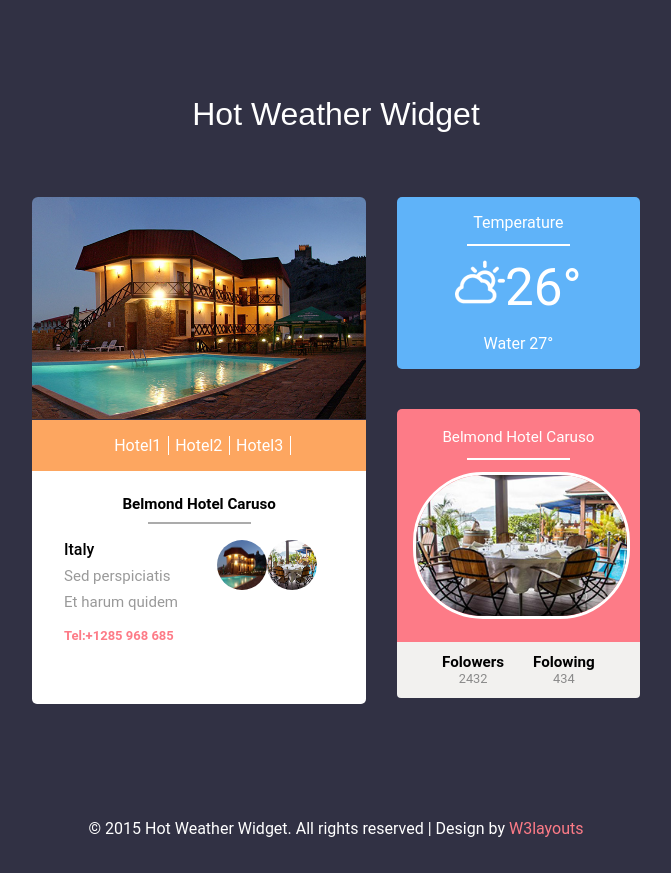
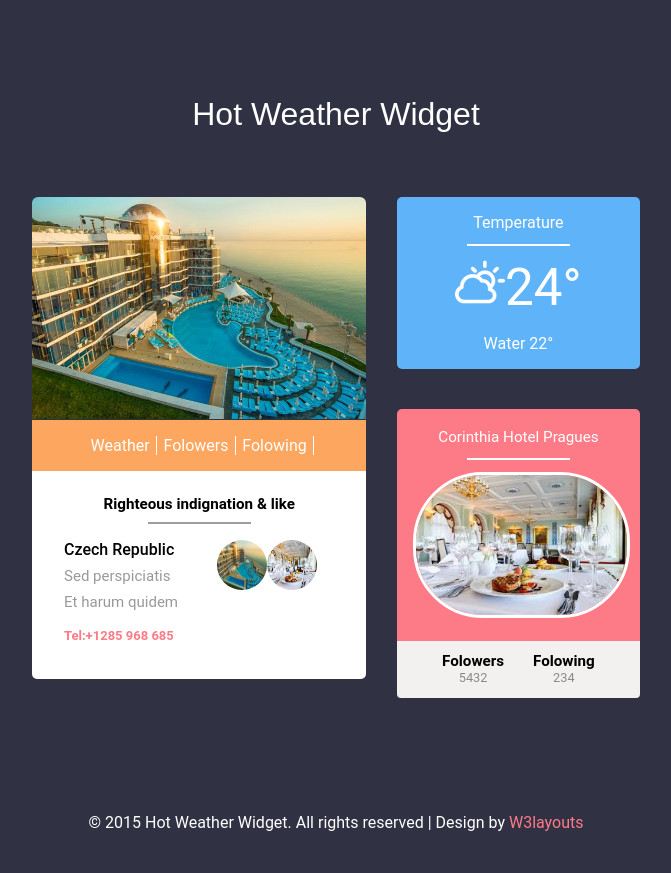
Before and after one commit to KiraJS/angular-course, an Angular app: page / in a window 1280 px wide. Shown: the whole page, without its empty margins (304-975 px from the left). Built offline with nearby package versions, Linux system fonts and the light colour scheme; grey boxes are pictures that could not be loaded.

Commit message:
changed view/added ngFor

```diff
--- a/src/app/app.component.html
+++ b/src/app/app.component.html
@@ -3,13 +3,13 @@
 <div class="element">
   <div class="element-left">
 
-    <app-left-view (onChanged)="onChanged($event)" [index]="index" [description]="description" ></app-left-view>
+    <app-left-view (onChanged)="onChanged($event)" [int]="int" [description]="description" ></app-left-view>
 
   </div>
 
   <div class="element-right">
-    <app-temperature [index]="index" [description]="description"> </app-temperature>
-    <app-teddy [index]="index"  [description]="description"></app-teddy>
+    <app-temperature [int]="int" [description]="description"> </app-temperature>
+    <app-teddy [int]="int"  [description]="description"></app-teddy>
   </div>
 
   <div class="clear"> </div>
--- a/src/app/app.component.ts
+++ b/src/app/app.component.ts
@@ -5,7 +5,7 @@ interface IApp {
   linkSign: string;
   copyRight: string;
   linkUrl: string;
-  index: number;
+  int: number;
   onChanged(increased: number): void;
   description: {title: string, subtitle:string, descr1: string, descr2: string, phone: string, imgSrc1: string, imgSrc2: string, temp: number, waterTemp: number, folowers: number, folowing: number}[];
 }
@@ -21,9 +21,9 @@ export class AppComponent implements IApp{
   public linkSign: string = "W3layouts";
   public copyRight: string = '© 2015 Hot Weather Widget. All rights reserved | Design by  ';
   public linkUrl: string = 'http://w3layouts.com/';
-  public index: number = 1;
+  public int: number = 0;
   onChanged(increased: number): void{
-    this.index = increased;
+    this.int = increased;
   }
   public description = [{
     title: "Corinthia Hotel Pragues",
--- a/src/app/left-view/left-view.component.css
+++ b/src/app/left-view/left-view.component.css
@@ -1,7 +1,71 @@
+/*--
+Author: W3layouts
+Author URL: http://w3layouts.com
+License: Creative Commons Attribution 3.0 Unported
+License URL: http://creativecommons.org/licenses/by/3.0/
+--*/
+/* start editing from here */
+html,body,div,span,applet,object,iframe,h1,h2,h3,h4,h5,h6,p,blockquote,pre,a,abbr,acronym,address,big,cite,code,del,dfn,em,img,ins,kbd,q,s,samp,small,strike,strong,sub,sup,tt,var,b,u,i,dl,dt,dd,ol,nav ul,nav li,fieldset,form,label,legend,table,caption,tbody,tfoot,thead,tr,th,td,article,aside,canvas,details,embed,figure,figcaption,footer,header,hgroup,menu,nav,output,ruby,section,summary,time,mark,audio,video{margin:0;padding:0;border:0;font-size:100%;font:inherit;vertical-align:baseline;}
+article, aside, details, figcaption, figure,footer, header, hgroup, menu, nav, section {display: block;}
+ol,ul{list-style:none;margin:0;padding:0;}
+blockquote,q{quotes:none;}
+blockquote:before,blockquote:after,q:before,q:after{content:'';content:none;}
+table{border-collapse:collapse;border-spacing:0;}
+/* start editing from here */
+a{text-decoration:none;}
+.txt-rt{text-align:right;}/* text align right */
+.txt-lt{text-align:left;}/* text align left */
+.txt-center{text-align:center;}/* text align center */
+.float-rt{float:right;}/* float right */
+.float-lt{float:left;}/* float left */
+.clear{clear:both;}/* clear float */
+.pos-relative{position:relative;}/* Position Relative */
+.pos-absolute{position:absolute;}/* Position Absolute */
+.vertical-base{	vertical-align:baseline;}/* vertical align baseline */
+.vertical-top{	vertical-align:top;}/* vertical align top */
+.underline{	padding-bottom:5px;	border-bottom: 1px solid #eee; margin:0 0 20px 0;}/* Add 5px bottom padding and a underline */
+nav.vertical ul li{	display:block;}/* vertical menu */
+nav.horizontal ul li{	display: inline-block;}/* horizontal menu */
+img{max-width:100%;}
+/*end reset*/
+/*--login start here--*/
+body{
+  font-family: 'Roboto', sans-serif;
+  font-size: 100%;
+  background:#313144;
+}
+a {
+  text-decoration: none;
+}
+a:hover {
+  transition: 0.5s all;
+  -webkit-transition: 0.5s all;
+  -moz-transition: 0.5s all;
+  -o-transition: 0.5s all;
+}
+/*--header start here--*/
+h1 {
+  text-align: center;
+  font-size: 2em;
+  color: #fff;
+  margin: 3em 0em 2em 0em;
+  font-family: 'Quicksand', sans-serif;
+}
+.element {
+  width: 40%;
+  margin: 0 auto 7em;
+}
 .ele-strip {
   background: #fda660;
   padding: 1em 1em;
   margin: -3px 0px 0px 0px;
+}
+.temperatur {
+  background: #5fb3f9;
+  text-align: center;
+  padding: 1em 1em;
+  border-radius: 5px;
+  margin-bottom: 2.5em;
 }
 .ele-strip ul{
   text-align: center;
@@ -14,81 +78,132 @@
 .ele-strip ul li a{
   font-size:1em;
   color: #fff;
-  cursor: pointer;
 }
-@media(max-width:1440px){
-  .ele-strip ul li {
-    padding: 0em 0.8em;
-  }
-  .ele-strip ul li {
-    padding: 0em 0.4em;
-  }
+/*--teddy-bear--*/
+.teddy-bear {
+  text-align: center;
 }
-@media(max-width:320px){
-  .ele-strip ul li a {
-    font-size: 0.9em;
-  }
-}
-ul li.anc-bor {
-  border-right: none;
-}
-
-.village {
-  background: #fff;
-  padding: 1.5em 1em;
-  border-radius: 0px 0px 5px 5px;
-  height: 185px;
-}
-.village h3 {
-  text-align: center;
-  font-size: 0.95em;
-  color: #000;
-  font-weight: bold;
-  font-family: 'Roboto', sans-serif;
+.teddy-text {
+  background: #fd7b87;
+  padding: 1.2em 1em;
+  border-radius: 5px 5px 0px 0px;
 }
 span.line {
-  background: url(/assets/images/line.png)no-repeat;
+  background: url(../images/line.png)no-repeat;
   width: 103px;
   height: 2px;
   display: block;
   margin: 0.6em auto 0em;
 }
-.activity_box{
-  background: #fff;
-  min-height: 120px;
+span.w-line {
+  background: url(../images/w-line.png)no-repeat;
+  width: 103px;
+  height: 2px;
+  display: block;
+  margin:0.73em auto 0.72em;
 }
-.scrollbar{
-  height:115px;
-  background:#fff;
-  padding: 1em 1em 0em 1em;
+.teddy-text h4 {
+  color: #fff;
 }
-#style-2::-webkit-scrollbar-track
-{
-
-  background-color:#f0f0f0;
+.teddy-text img {
+  border-radius: 70px;
+  border: 3px solid #fff;
 }
-
-#style-2::-webkit-scrollbar
-{
-  width:5px;
-  background-color: #f5f5f5;
+.teddy-follow {
+  background: #f2f1ef;
+  padding: 0.7em 0em 0.7em 0em;
+  border-radius: 0px 0px 4px 4px;
 }
-
-#style-2::-webkit-scrollbar-thumb
-{
-
-  background-color:#fda660;
+.teddy-follow li {
+  display: inline-block;
+  padding:0em 0.9em;
 }
-
+.teddy-follow li h3 {
+  font-size: 0.95em;
+  color: #000;
+  font-weight: bold;
+}
+.teddy-follow li p {
+  font-size: 0.8em;
+  color: #8A8A8A;
+}
+.teddy-follow li.folw-h {
+  border-right: 1px solid #000;
+}
+.element-bg-img img {
+  border-radius: 6px 6px 0px 0px;
+}
+span.cloud {
+  background: url(../images/cloudy.png)no-repeat;
+  width: 50px;
+  height: 50px;
+  display: inline-block;
+}
+.element-left {
+  float: left;
+  width:50%;
+}
+.element-right {
+  float: right;
+  width: 35%;
+}
+.temperatur h5 {
+  color: #fff;
+  font-size: 1em;
+}
+.temperatur h2 {
+  color: #fff;
+  font-size: 3.2em;
+  display: inline-block;
+  vertical-align: top;
+  font-family: 'Roboto', sans-serif;
+}
+.temperatur h6 {
+  font-size: 1em;
+  color: #fff;
+  margin:1em 0em 0em 0em;
+}
+ul li.anc-bor {
+  border-right: none;
+}
+/*--scroll --*/
+.span_7 {
+  padding-left: 0;
+}
+.span_8{
+  text-align:center;
+  padding-left: 0;
+}
+.col_2 {
+  background-color: #fff;
+  padding: 1em;
+  margin-bottom: 1em;
+}
+.grid-1, .grid-2, .grid-3, .grid-4{
+  display: inline-block;
+}
+.grid-1 {
+  margin-bottom: 2em;
+}
+.grid-1, .grid-3{
+  margin-right:10%;
+  width: 27%;
+}
 .activity-row, .activity-row1{
   text-align: left;
 }
-.activity-row{
-  margin-bottom:1em;
+i.text-info{
+  float: left;
+  line-height: 60px;
+  font-size: 1.2em;
 }
-.activity-desc {
-  float: left;
-  width: 50%;
+.activity-img{
+  text-align:center;
+}
+.activity-img img{
+  display:inline-block;
+  width: 50px;
+  height: 50px;
 }
 .activity-desc h5{
   color:#000;
@@ -110,6 +225,213 @@ span.line {
   margin: 13px 0 0 0;
   font-weight: bold;
 }
+.activity-row{
+  margin-bottom:1em;
+}
+.scrollbar{
+  height:115px;
+  background:#fff;
+  overflow-y: scroll;
+  padding: 1em 1em 0em 1em;
+}
+.activity_box{
+  background: #fff;
+  min-height: 120px;
+}
+#style-2::-webkit-scrollbar-track
+{
+
+  background-color:#f0f0f0;
+}
+
+#style-2::-webkit-scrollbar
+{
+  width:5px;
+  background-color: #f5f5f5;
+}
+
+#style-2::-webkit-scrollbar-thumb
+{
+
+  background-color:#fda660;
+}
+.activity-desc {
+  float: left;
+  width: 50%;
+}
+.activity-img {
+  float: right;
+  width: 50%;
+}
+.activity-img ul li {
+  display: inline-block;
+}
+.activity-img ul li img{
+  border-radius:50px;
+}
+/*--village start here--*/
+.village {
+  background: #fff;
+  padding: 1.5em 1em;
+  border-radius: 0px 0px 5px 5px;
+}
+.village h3 {
+  text-align: center;
+  font-size: 0.95em;
+  color: #000;
+  font-weight: bold;
+  font-family: 'Roboto', sans-serif;
+}
+.copy-right {
+  text-align: center;
+  padding:0em 0em 2em 0em;
+}
+.copy-right p {
+  font-size: 1em;
+  color: #fff;
+  line-height: 1.6em;
+}
+.copy-right p a{
+  color: #fd7b87;
+}
+.copy-right p a:hover{
+  color: #fff;
+  text-decoration:none;
+}
+.clear{
+  clear:both;
+}
+/*--meadia quries start here--*/
+@media(max-width:1600px){
+  .temperatur {
+    margin-bottom:1.95em;
+  }
+}
+@media(max-width:1440px){
+  .jspVerticalBar {
+    width: 15px!important;
+  }
+  .ele-strip ul li {
+    padding: 0em 0.8em;
+  }
+  .element-right {
+    width: 40%;
+  }
+  .element {
+    width: 43%;
+  }
+  .ele-strip ul li {
+    padding: 0em 0.4em;
+  }
+  .teddy-text {
+    padding: 1.2em 1em;
+  }
+  .temperatur {
+    margin-bottom: 1.5em;
+  }
+}
+@media(max-width:1366px){
+  .element-left {
+    width: 55%;
+  }
+  .element {
+    width: 44%;
+  }
+  .temperatur {
+    margin-bottom: 2.5em;
+  }
+}
+@media(max-width:1280px){
+  .teddy-text h4 {
+    font-size: 0.95em;
+  }
+  .element {
+    width: 47.5%;
+  }
+}
+@media(max-width:1024px){
+  .element {
+    width: 58.5%;
+  }
+  .temperatur {
+    margin-bottom: 2.3em;
+  }
+}
+@media(max-width:768px){
+  .element {
+    width: 76.5%;
+  }
+  .temperatur {
+    margin-bottom: 2.1em;
+  }
+}
+@media(max-width:736px){
+  .temperatur {
+    margin-bottom: 2em;
+  }
+}
+@media(max-width:667px){
+  .element {
+    width: 85.5%;
+  }
+  .temperatur {
+    margin-bottom: 2em;
+  }
+}
+@media(max-width:640px){
+  .element {
+    width: 90.5%;
+  }
+  .temperatur {
+    margin-bottom:2.3em;
+  }
+  .teddy-text {
+    padding: 1em 1em;
+  }
+}
+@media(max-width:600px){
+  .element {
+    width: 94.5%;
+  }
+}
+@media(max-width:568px){
+  .element {
+    width: 98%;
+  }
+}
+@media(max-width:480px){
+  .element-left {
+    width: 100%;
+    float: none;
+  }
+  .element-right {
+    width: 100%;
+    float: none;
+    margin: 1.5em 0em 0em 0em;
+  }
+  .element {
+    width: 80%;
+  }
+  h1 {
+    font-size: 1.8em;
+    margin: 1.5em 0em 1em 0em;
+  }
+  .jspContainer {
+    width: 335px !important;
+  }
+  .temperatur {
+    margin-bottom: 1.5em;
+  }
+}
+@media(max-width:414px){
+
+}
+@media(max-width:384px){
+
+}
+@media(max-width:375px){
+
+}
 @media(max-width:320px){
   h1 {
     font-size: 1.5em;
@@ -125,11 +447,17 @@ span.line {
   .row.row1.scroll-pane.jspScrollable {
     width: 260px!important;
   }
+  .ele-strip ul li a {
+    font-size: 0.9em;
+  }
   .top-on1 h4 {
     font-size: 0.84em;
   }
   .top-on1 h5 {
     font-size: 0.75em;
+  }
+  .copy-right p {
+    font-size: 0.85em;
   }
   .activity-desc h5 {
     color: #000;
@@ -142,22 +470,3 @@ span.line {
     font-size: 12px;
   }
 }
-.activity-img{
-  text-align:center;
-}
-.activity-img img{
-  display:inline-block;
-  width: 50px;
-  height: 50px;
-
-}
-.activity-img {
-  float: right;
-  width: 50%;
-}
-.activity-img ul li {
-  display: inline-block;
-}
-.activity-img ul li img{
-  border-radius:50px;
-}
--- a/src/app/left-view/left-view.component.html
+++ b/src/app/left-view/left-view.component.html
@@ -1,30 +1,30 @@
-<div class="element-bg-img"><img src="{{description[index].imgSrc1}}" alt="" class="img-responsive"> </div>
+<div class="element-bg-img"><img src="{{description[int].imgSrc1}}" alt="" class="img-responsive"> </div>
 <div class="element-left-bottom">
 
   <div class="ele-strip">
-    <ul (click)="change($event.target.dataset.index)">
-      <li data-index="0"><a data-index="0">Hotel1 </a></li>
-      <li data-index="1"><a data-index="1">Hotel2</a></li>
-      <li data-index="2"><a data-index="2">Hotel3</a></li>
+    <ul>
+      <li><a href="#">Weather</a></li>
+      <li><a href="#">Folowers</a></li>
+      <li><a href="#">Folowing</a></li>
     </ul>
   </div>
 
   <div class="village">
-    <h3 id='title'>{{description[index].title}}</h3>
+    <h3>Righteous indignation & like</h3>
     <span class="line"> </span>
     <div class="activity_box">
       <div class="scrollbar" id="style-2">
-        <div class="activity-row">
-          <div class="activity-desc" id='description'>
-            <h5>{{description[index].subtitle}}</h5>
-            <p>{{description[index].descr1}}</p>
-            <p>{{description[index].descr2}}</p>
-            <h6>{{description[index].phone}}</h6>
+        <div class="activity-row" *ngFor="let item of description let j = index">
+          <div class="activity-desc">
+            <h5>{{item.subtitle}}</h5>
+            <p>{{item.descr1}}</p>
+            <p>{{item.descr2}}</p>
+            <h6>{{item.phone}}</h6>
           </div>
           <div class="activity-img">
             <ul>
-              <li><img src='{{description[index].imgSrc1}}'  alt=""/></li>
-              <li><img src='{{description[index].imgSrc2}}'  alt=""/></li>
+              <li><img src='{{item.imgSrc1}}' (click)="change(j)"  alt=""/></li>
+              <li><img src='{{item.imgSrc2}}' (click)="change(j)"   alt=""/></li>
             </ul>
           </div>
           <div class="clear"> </div>
--- a/src/app/left-view/left-view.component.ts
+++ b/src/app/left-view/left-view.component.ts
@@ -1,7 +1,7 @@
 import { Component, EventEmitter, Input, Output } from '@angular/core';
 
 interface ILeftView {
-  index: number;
+  int: number;
   description: {title: string, subtitle:string, descr1: string, descr2: string, phone: string, imgSrc1: string, imgSrc2: string, temp: number, waterTemp: number, folowers: number, folowing: number}[];
   change(increased):void;
 }
@@ -14,7 +14,7 @@ interface ILeftView {
 
 export class LeftViewComponent implements ILeftView{
   @Input() description;
-  @Input() index;
+  @Input() int;
 
   @Output() onChanged = new EventEmitter<number>();
   change(increased) {
--- a/src/app/teddy/teddy.component.html
+++ b/src/app/teddy/teddy.component.html
@@ -1,16 +1,16 @@
 <div class="teddy-bear">
   <div class="teddy-text">
-    <h4>{{description[index].title}}</h4>
+    <h4>{{description[int].title}}</h4>
     <span class="w-line"> </span>
-    <img src="{{description[index].imgSrc2}}" alt="" class="img-responsive">
+    <img src="{{description[int].imgSrc2}}" alt="" class="img-responsive">
   </div>
   <div class="teddy-follow">
     <ul>
       <li><h3>Folowers</h3>
-        <p>{{description[index].folowers}}</p>
+        <p>{{description[int].folowers}}</p>
       </li>
       <li><h3>Folowing</h3>
-        <p>{{description[index].folowing}}</p>
+        <p>{{description[int].folowing}}</p>
       </li>
     </ul>
   </div>
--- a/src/app/teddy/teddy.component.ts
+++ b/src/app/teddy/teddy.component.ts
@@ -5,7 +5,7 @@ interface ITeddy {
   imgSrc: string;
   folowersTitle: string;
   folowingTitle: string;
-  index: number;
+  int: number;
   description: {title: string, subtitle:string, descr1: string, descr2: string, phone: string, imgSrc1: string, imgSrc2: string, temp: number, waterTemp: number, folowers: number, folowing: number}[];
 }
 
@@ -16,7 +16,7 @@ interface ITeddy {
 })
 export class TeddyComponent implements ITeddy{
   @Input() description;
-  @Input() index;
+  @Input() int: number;
   public title: string = 'Nam libero voluptatem';
   public imgSrc: string = '/assets/images/b1.jpg';
   public folowersTitle: string = 'Folowers';
--- a/src/app/temperature/temperature.component.html
+++ b/src/app/temperature/temperature.component.html
@@ -2,6 +2,6 @@
   <h5>Temperature</h5>
   <span class="w-line"> </span>
   <span class="cloud"> </span>
-  <h2>{{description[index].temp}}<sup>°</sup></h2>
-  <h6>Water {{description[index].waterTemp}}<sup>°</sup></h6>
+  <h2>{{description[int].temp}}<sup>°</sup></h2>
+  <h6>Water {{description[int].waterTemp}}<sup>°</sup></h6>
 </div>
--- a/src/app/temperature/temperature.component.ts
+++ b/src/app/temperature/temperature.component.ts
@@ -4,7 +4,7 @@ interface ITemperature {
   title: string;
   temp: number;
   waterTemp: number;
-  index: number;
+  int: number;
   description: {title: string, subtitle:string, descr1: string, descr2: string, phone: string, imgSrc1: string, imgSrc2: string, temp: number, waterTemp: number, folowers: number, folowing: number}[];
 }
 
@@ -15,7 +15,7 @@ interface ITemperature {
 })
 export class TemperatureComponent implements ITemperature{
  @Input() description;
- @Input() index: number;
+ @Input() int: number;
  public title: string = 'Et harum quidem';
  public temp: number = 14;
  public waterTemp: number = 20;
```
